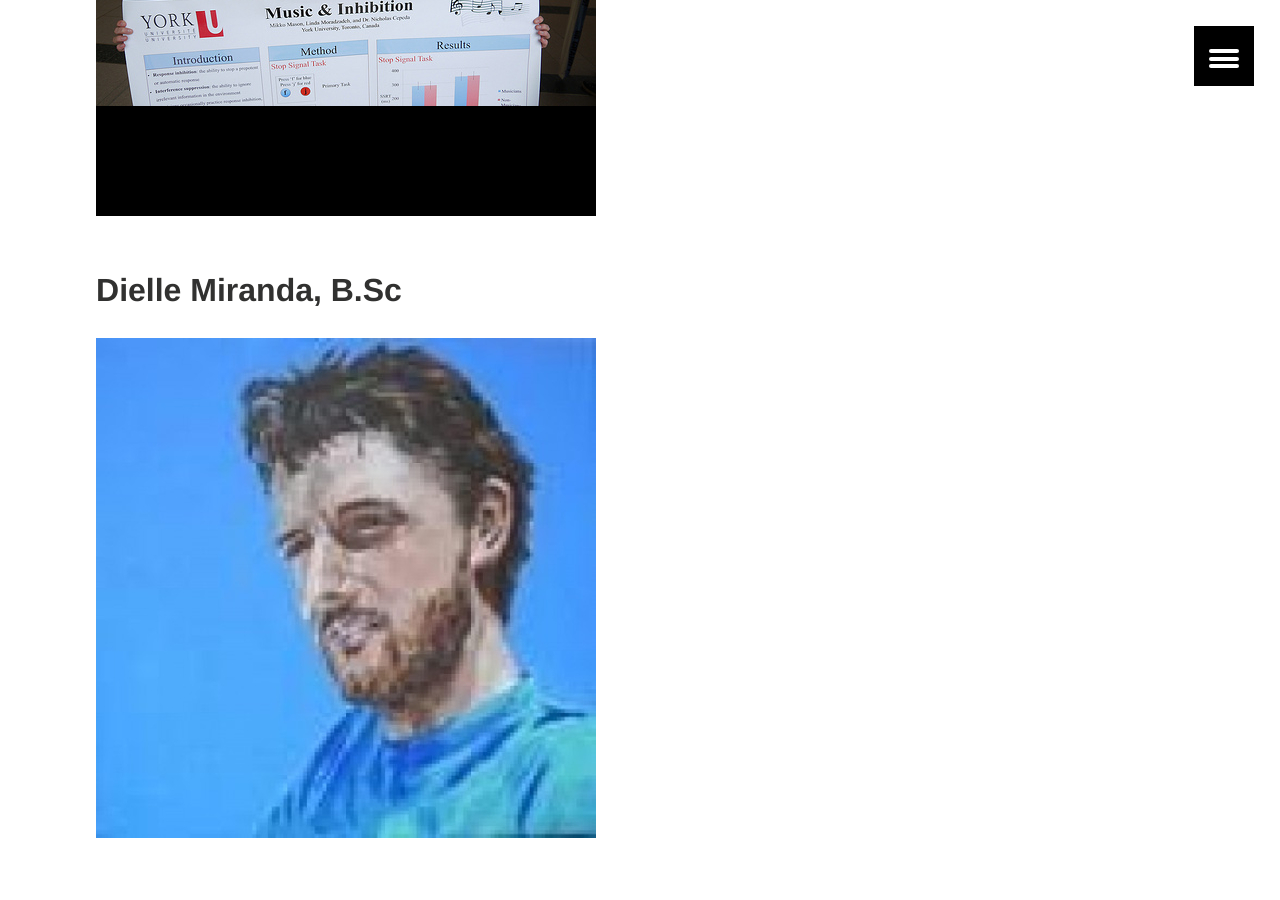
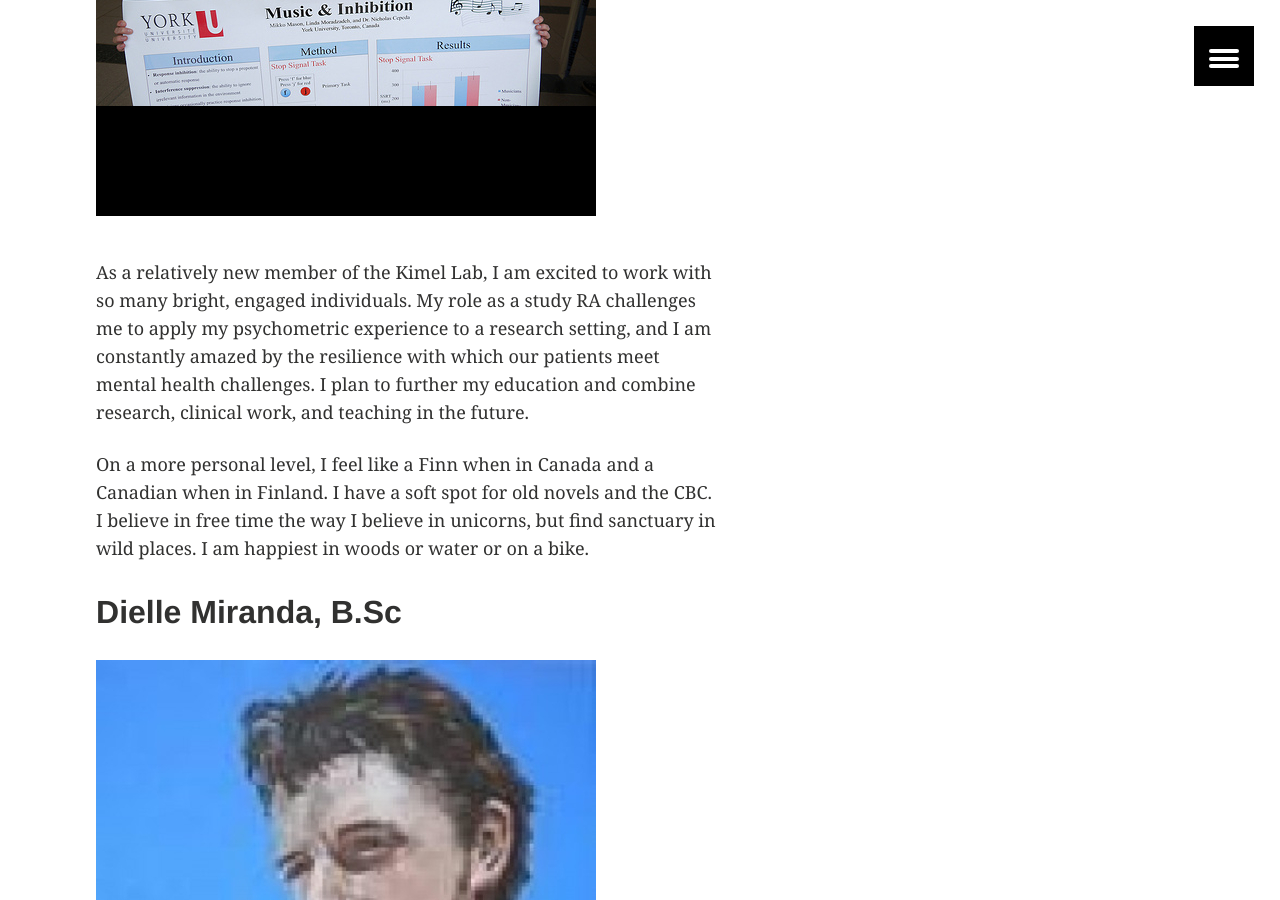
Before and after one commit to TIGRLab/tigrlab.github.io, a Jekyll site: the page built from members/index.md, in a window 1280 px wide and 900 px high, scrolled down 14439 px. Built offline with Jekyll 4.4.1, drawn with Linux system fonts in a browser that asks for light colours.

Commit message:
added mikkos bio

```diff
--- a/members/index.md
+++ b/members/index.md
@@ -162,6 +162,10 @@ Mikko Mason, B.Sc
 	<a href="/images/mikko.mason.img.jpeg"><img src="/images/mikko.mason.img.jpg"></a>
 </figure>
 
+As a relatively new member of the Kimel Lab, I am excited to work with so many bright, engaged individuals. My role as a study RA challenges me to apply my psychometric experience to a research setting, and I am constantly amazed by the resilience with which our patients meet mental health challenges. I plan to further my education and combine research, clinical work, and teaching in the future.
+
+On a more personal level, I feel like a Finn when in Canada and a Canadian when in Finland. I have a soft spot for old novels and the CBC. I believe in free time the way I believe in unicorns, but find sanctuary in wild places. I am happiest in woods or water or on a bike.
+
 Dielle Miranda, B.Sc
 --------------------
 <figure>
```
